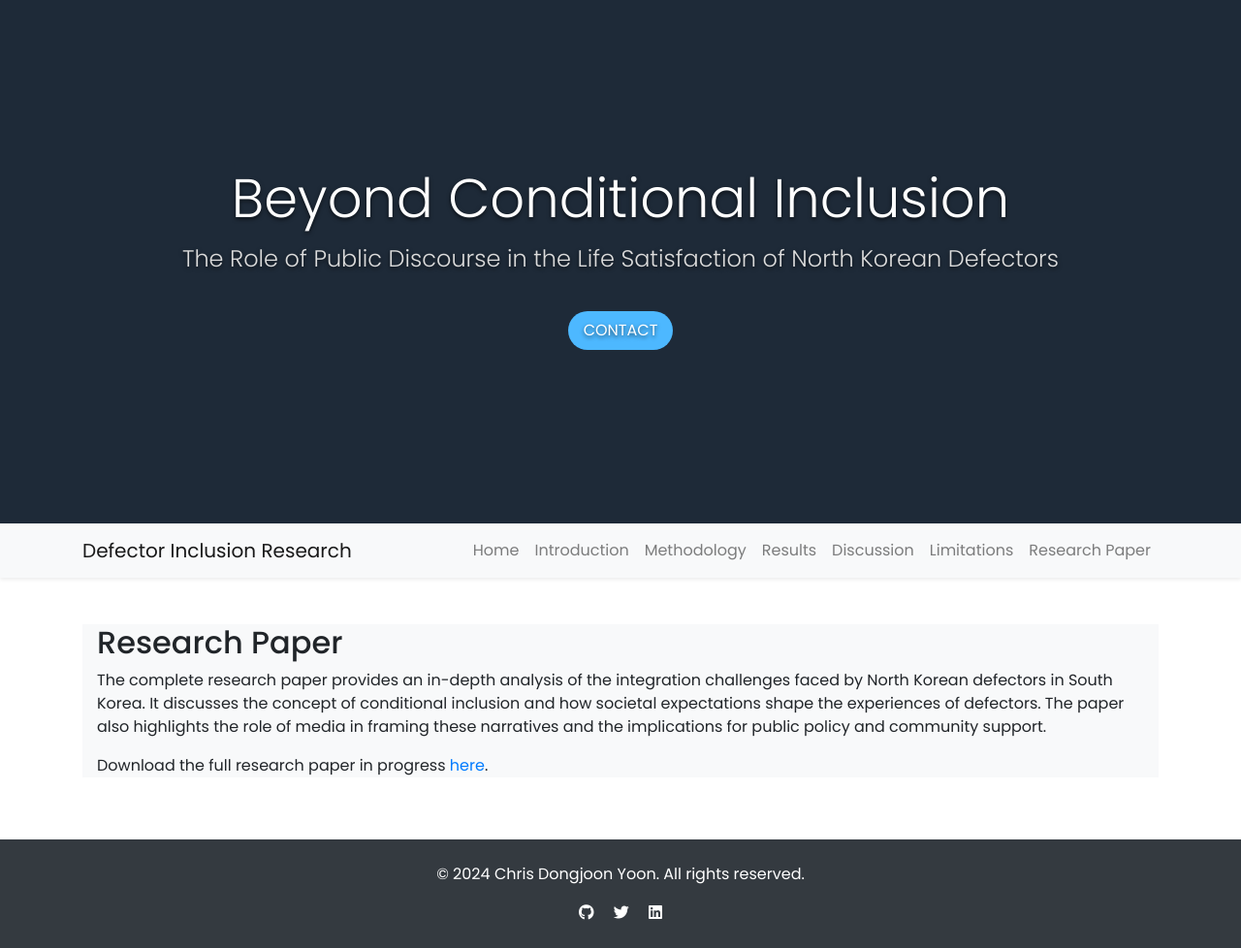
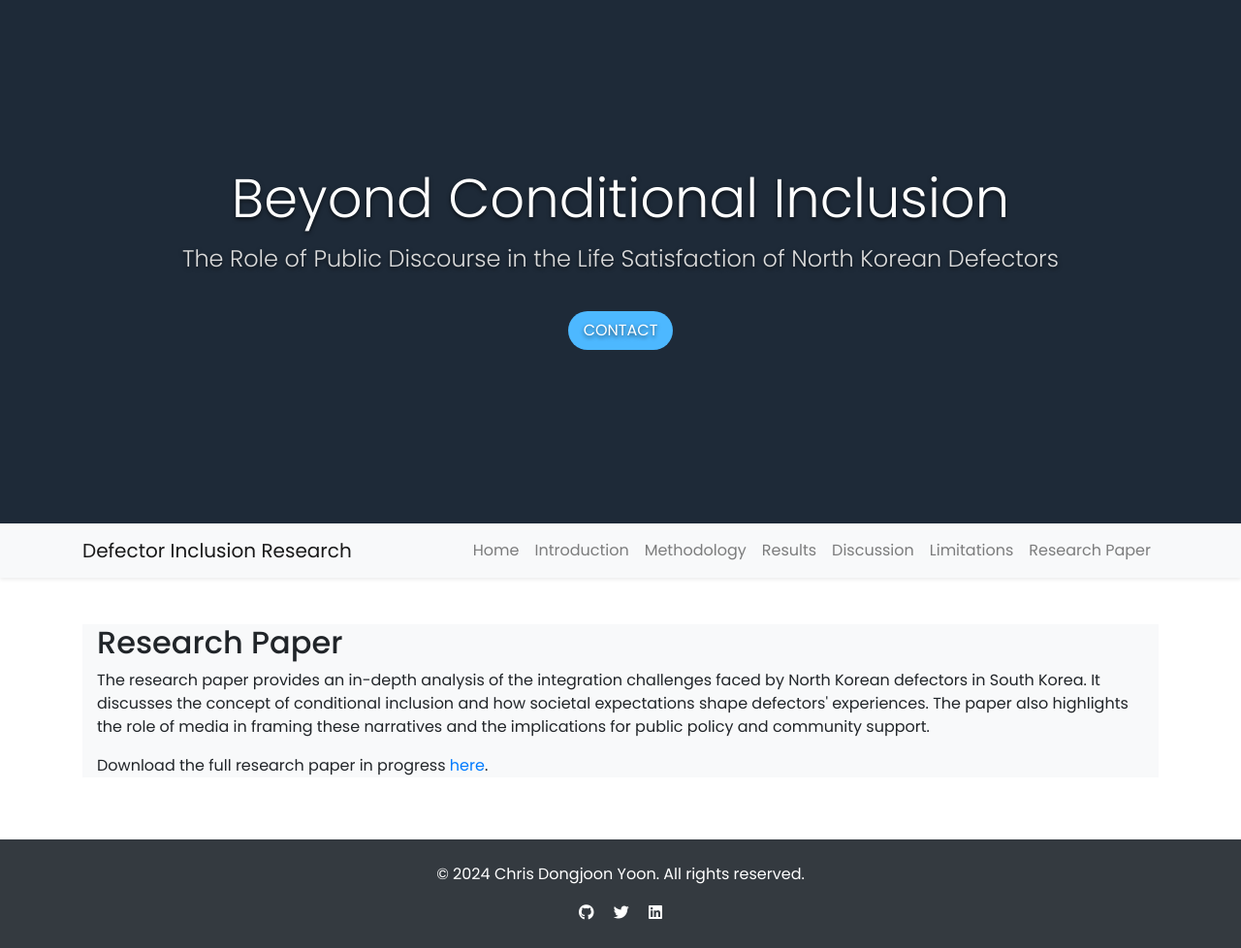
Before and after one commit to chrispyoon/consulting, a Jekyll site: the page built from research.md, in a window 1280 px wide. Shown: the whole page at 97% size. Built offline with Jekyll 4.4.1, drawn with Linux system fonts in a browser that asks for light colours; nearby versions of some CDN libraries.

Commit message:
Update research.md

```diff
--- a/research.md
+++ b/research.md
@@ -7,7 +7,7 @@ title: "Research Paper"
   <div class="container">
     <h2>Research Paper</h2>
     <p>
-      The complete research paper provides an in-depth analysis of the integration challenges faced by North Korean defectors in South Korea. It discusses the concept of conditional inclusion and how societal expectations shape the experiences of defectors. The paper also highlights the role of media in framing these narratives and the implications for public policy and community support.
+      The research paper provides an in-depth analysis of the integration challenges faced by North Korean defectors in South Korea. It discusses the concept of conditional inclusion and how societal expectations shape defectors' experiences. The paper also highlights the role of media in framing these narratives and the implications for public policy and community support.
     </p>
     <p>
       Download the full research paper in progress
```
